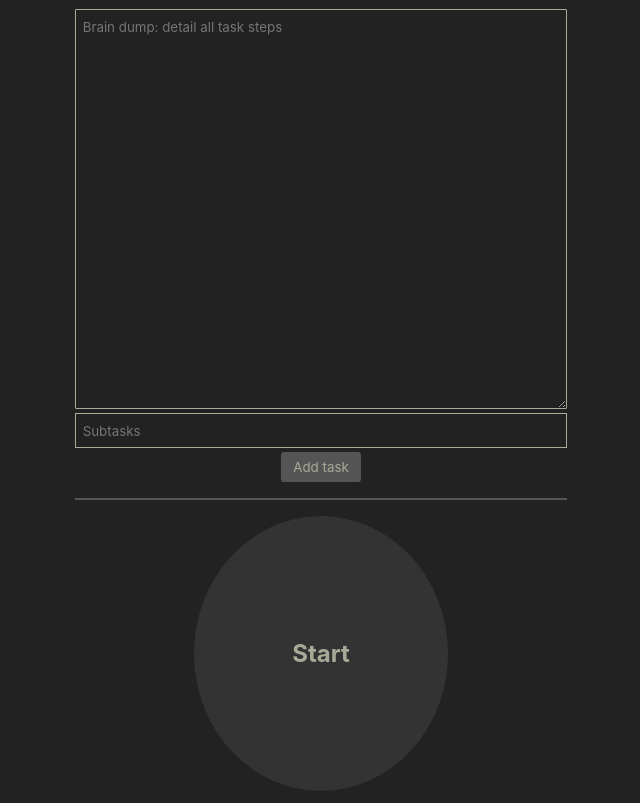
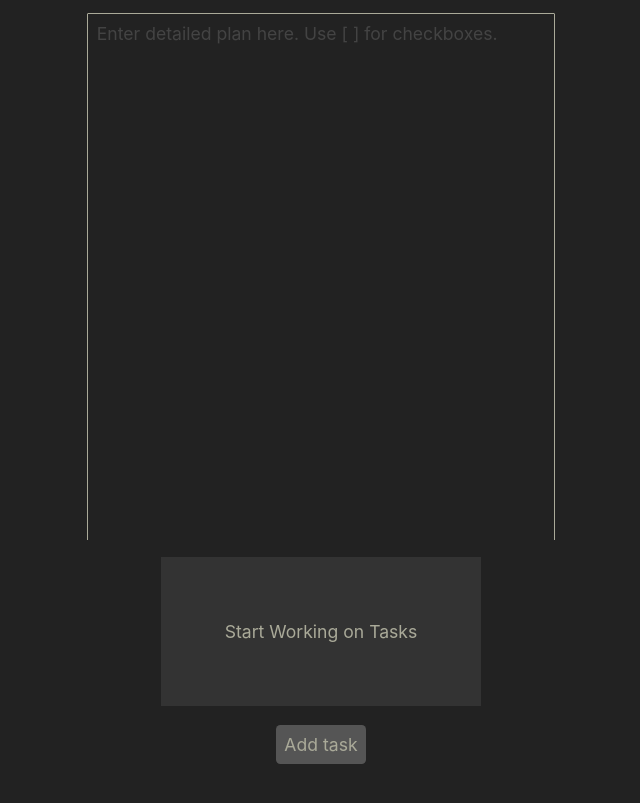
Before and after one commit to kibret16/todo2, a plain HTML site: page index.html in a window 1280 px wide. Shown: the part 76-879 px from the top of the page, without its empty margins (319-959 px from the left). Drawn offline with Linux system fonts and the light colour scheme.

Commit message:
Add files via upload

```diff
--- a/index.html
+++ b/index.html
@@ -19,28 +19,30 @@
 <body id="app">
 
 <div class="container-box">
-  <h1 class="">Finish Tasks</h1>
+  <h1 class="">Plan Tasks</h1>
   <hr>
   <div class="full-width">
 
     <form method="post" onsubmit="addTask('task-details')">
     <div class="full-width">
       <div class="row">
-        <textarea id="task-details" class="relaxed full-width input-field bordered task-details" placeholder="Brain dump: detail all task steps"></textarea>
-        <input class="relaxed full-width input-field bordered" placeholder="Subtasks" >
+        <textarea required id="task-details" class="font-large full-width input-field bordered task-details" placeholder="Enter detailed plan here. Use [ ] for checkboxes."></textarea>
+        <!-- <input class="relaxed full-width input-field bordered" placeholder="Subtasks" > -->
       </div>
         <div class="row text-center">
-          <input type="submit" class="btn" value="Add task">
+          <input type="submit" class="font-large btn" value="Add task">
         </div>
     </div>
     </form>
   </div>
-  <hr>
-  <div class="">
-    <div class="full-width text-center"><h2 id="start-button" class="centered" onclick="listTasks()">Start</h2></div>
+</div>
+
+<div class="bottom full-width">
+  <div class="full-width text-center">
+    <button id="start-button" class="font-large centered" onclick="listTasks()">Start Working on Tasks</button><br>
   </div>
+</div>
 
-</div>
 
 <!-- <div class="full-height task-details"></div> -->
 
--- a/script.js
+++ b/script.js
@@ -54,6 +54,8 @@ function listTasks() {
   var tasks = getTasks();
   for (var i of Object.keys(tasks)) {
     var task = nl2br(tasks[i]);
+    task = task.replace(/\[\]/g, "<input type='checkbox'> ");
+    task = task.replace(/\[ \]/g, "<input type='checkbox'> ");
     showTask(i, task);
   }
 }
@@ -62,7 +64,7 @@ function showTask(id = 1, taskDetail = "Task detail") {
   const tdiv = document.createElement("div");
   tdiv.setAttribute("id", id);
   tdiv.classList.add('full-height', 'task-details');
-  tdiv.innerHTML = "Task "+id+"<hr>";
+  tdiv.innerHTML = "<h2>Task "+id+"</h2><hr>";
   tdiv.innerHTML += "<div class='task-detail-view'>"+taskDetail+"<div>";
   tdiv.innerHTML += "<hr><button class='btn done-button' id='delete-"+id+"' onclick='deleteTask("+id+")'>Done</button>";
   tdiv.innerHTML += "<button class='btn close-button' id='close-"+id+"' onclick='closeTask("+id+")'>Close</button>";
--- a/style.css
+++ b/style.css
@@ -8,10 +8,6 @@
   outline: none;
   background-color: #222;
   color: #aa9;
-}
-
-body {
-  padding: 0.5em;
 }
 
 input, .input-field {
@@ -26,19 +22,20 @@ hr {
 
 .container-box {
   clear: both;
-  padding: 0.25em;
+  padding: 1em;
   max-width: 500px;
   margin: auto;
 }
 
 .task-details {
   border-radius: 1px;
-  min-height: 30em;
+  min-height: 40em;
   padding: 0.5em;
 }
 
 .task-detail-view {
   height: 75%;
+  font-size: large
 }
 
 .done-button {
@@ -111,9 +108,18 @@ hr {
 
 #start-button {
   background-color: #333;
-  border-radius: 50%;
-  padding:25% 20%;
+  /* border-radius: 20%; */
+  padding: 5%;
   position: relative;
   display: inline-block;
   vertical-align: middle;
+  margin: 1em;
 }
+
+::placeholder {
+  opacity: .4;
+}
+
+.font-large {
+  font-size: 1.1em;
+}
```
